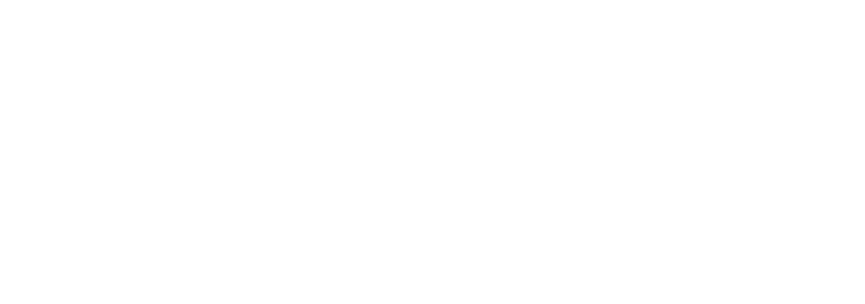
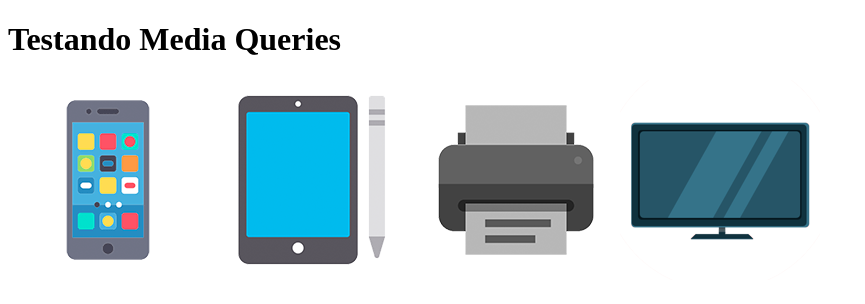
Before and after one commit to sandrivitorino/exercicios, a plain HTML site: page ex026/mq004/index.html in a window 1280 px wide. Shown: the whole page, without its empty margins (0-865 px from the left). Drawn offline with Linux system fonts and the light colour scheme.

Commit message:
add imagens

```diff
--- a/ex026/mq004/index.html
+++ b/ex026/mq004/index.html
@@ -6,6 +6,12 @@
     <title>Media Query</title>
 </head>
 <body>
-
+    <main>
+        <h1>Testando Media Queries</h1>
+        <img src="imagens/icon-phone.png" alt="acessando via smartphone">
+        <img src="imagens/icon-tablet.png" alt="acessando via tablet">
+        <img src="imagens/icon-print.png" alt="versão para impressora">
+        <img src="imagens/icon-tv.png" alt="acessando via tv">
+    </main>
 </body>
 </html>
```
